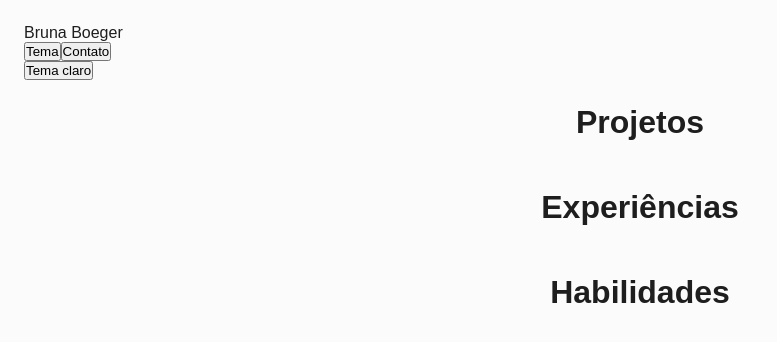
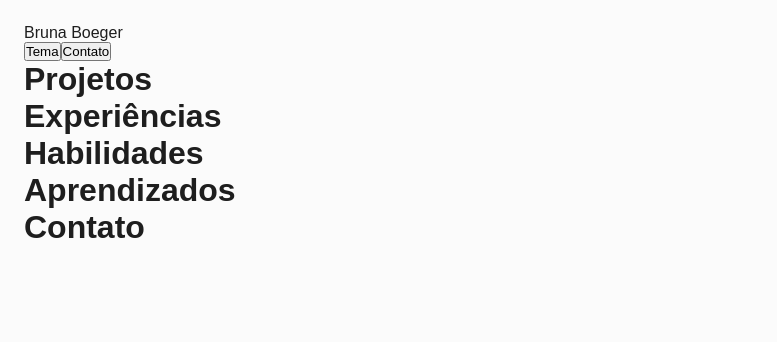
Before and after one commit to brunaboeger/portfolio, a Next.js app: page / in a window 1280 px wide. Shown: the top 342 px of the page, without its empty margins (0-777 px from the left). Built offline with nearby package versions, Linux system fonts and the light colour scheme.

Commit message:
adding the tabs pages

```diff
--- /dev/null
+++ b/src/app/aprendizados/page.js
@@ -0,0 +1,7 @@
+export default function LearningPage() {
+  return (
+    <div className="tab-pane">
+      <h1 className="tab-pane-title">Aprendizados</h1>
+    </div>
+  );
+}
--- /dev/null
+++ b/src/app/contato/page.js
@@ -0,0 +1,7 @@
+export default function ContactPage() {
+  return (
+    <div className="tab-pane">
+      <h1 className="tab-pane-title">Contato</h1>
+    </div>
+  );
+}
--- a/src/app/experiencias/page.js
+++ b/src/app/experiencias/page.js
@@ -1,7 +1,7 @@
 export default function ExperiencesPage() {
   return (
-    <div className="page">
-      <h1>Experiências</h1>
+    <div className="tab-pane">
+      <h1 className="tab-pane-title">Experiências</h1>
     </div>
   );
 }
--- a/src/app/habilidades/page.js
+++ b/src/app/habilidades/page.js
@@ -1,7 +1,7 @@
-export default function AboutPage() {
+export default function AbilitiesPage() {
   return (
-    <div className="page">
-      <h1>Habilidades</h1>
+    <div className="tab-pane">
+      <h1 className="tab-pane-title">Habilidades</h1>
     </div>
   );
 }
--- a/src/app/page.js
+++ b/src/app/page.js
@@ -1,25 +1,57 @@
 "use client";
 
 import React, { useState, useEffect } from "react";
+
 import Projetos from "./projetos/page";
 import Experiencias from "./experiencias/page";
 import Habilidades from "./habilidades/page";
+import Aprendizados from "./aprendizados/page";
+import Contato from "./contato/page";
+
 import Navbar from "../components/navbar/Navbar";
 import Button from "../components/button/Button";
 
-export default function Home() {
+function Home() {
+  // const [isDarkMode, setIsDarkMode] = useState(null);
+
+  // useEffect(() => {
+  //   const fetchTheme = async () => {
+  //     try {
+  //       const response = await fetch("/api/v1/theme");
+  //       const data = await response.json();
+  //       setIsDarkMode(data.isDarkMode);
+  //     } catch (error) {
+  //       console.error(error);
+  //     }
+  //   };
+
+  //   fetchTheme();
+  // }, []);
+
+  // const darkTheme = window.matchMedia("(prefers-color-scheme: dark)");
+  // const [isDarkMode, setIsDarkMode] = useState(darkTheme.matches);
+  // useEffect(() => {
+  //   setIsDarkMode(darkTheme.matches);
+
+  //   const handleThemeChange = () => setIsDarkMode(darkTheme.matches);
+  //   darkTheme.addEventListener("change", handleThemeChange);
+
+  //   return () => {
+  //     darkTheme.removeEventListener("change", handleThemeChange);
+  //   };
+  // }, []);
+
+  const [isDarkMode, setIsDarkMode] = useState(null);
+
+  const getDarkTheme = async () => {
     const darkTheme = window.matchMedia("(prefers-color-scheme: dark)");
-  const [isDarkMode, setIsDarkMode] = useState(darkTheme.matches);
+    setIsDarkMode(darkTheme.matches);
+
+    return darkTheme;
+  };
 
   useEffect(() => {
-    setIsDarkMode(darkTheme.matches);
-
-    const handleThemeChange = () => setIsDarkMode(darkTheme.matches);
-    darkTheme.addEventListener("change", handleThemeChange);
-
-    return () => {
-      darkTheme.removeEventListener("change", handleThemeChange);
-    };
+    getDarkTheme();
   }, []);
 
   const toggleDarkMode = () => {
@@ -28,20 +60,38 @@ export default function Home() {
 
   return (
     <div
-      className={`pages-container ${isDarkMode ? "dark-mode" : "light-mode"}`}
+      // className={`pages-container ${isDarkMode ? "dark-mode" : "light-mode"}`}
+      className={`pages-container ${
+        isDarkMode === null
+          ? "loading"
+          : isDarkMode
+          ? "dark-mode"
+          : "light-mode"
+      }`}
     >
-      <Navbar />
-
+      {isDarkMode === null ? (
+        <div className="page-loading">Carregando...</div>
+      ) : (
+        <div className="page-content">
+          <Navbar>
             <Button
               text={isDarkMode ? "Tema escuro" : "Tema claro"}
               action={toggleDarkMode}
             />
+            <Button text="Contato" />
+          </Navbar>
 
           <div className="tabs-container">
             <Projetos />
             <Experiencias />
             <Habilidades />
+            <Aprendizados />
+            <Contato />
           </div>
+        </div>
+      )}
     </div>
   );
 }
+
+export default Home;
--- a/src/app/projetos/page.js
+++ b/src/app/projetos/page.js
@@ -1,7 +1,7 @@
 export default function ProjectsPage() {
   return (
-    <div className="page">
-      <h1>Projetos</h1>
+    <div className="tab-pane">
+      <h1 className="tab-pane-title">Projetos</h1>
     </div>
   );
 }
```
Lines whose indentation alone changed are shown as unchanged.
